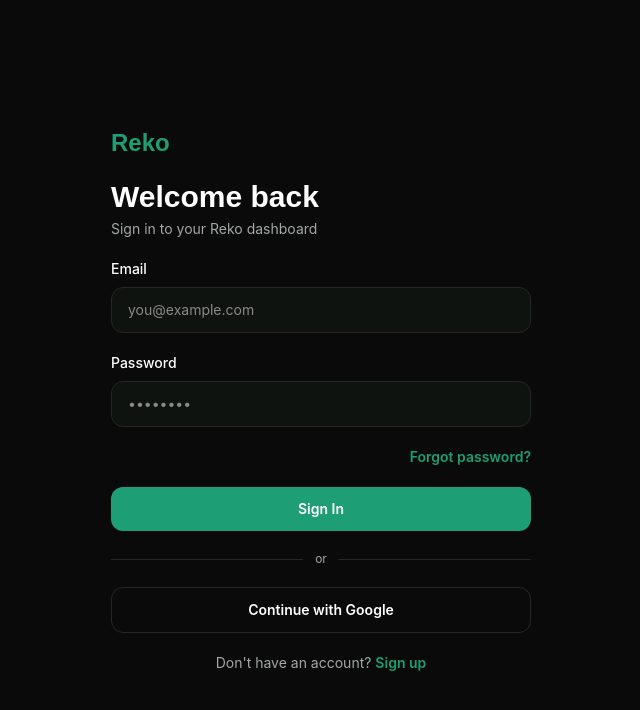
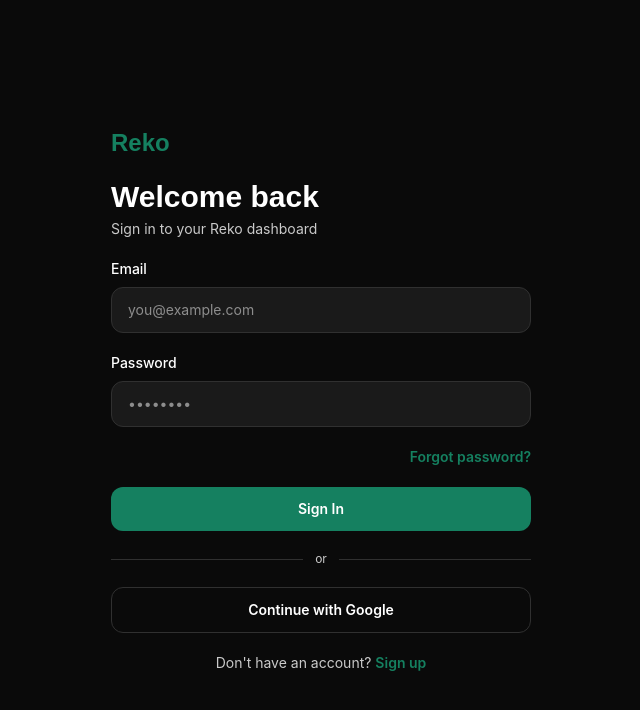
Before and after one commit to OBA-UI-CODE/product-sales, a Next.js app: page /login in a window 1280 px wide. Shown: the top 710 px of the page, without its empty margins (319-959 px from the left). Built offline with nearby package versions, Linux system fonts and the light colour scheme.

Commit message:
Fix: correct color tokens to exactly match Figma's Semantic/Primitive variables (was approximated from memory, now pulled from the actual file)

```diff
--- a/src/app/globals.css
+++ b/src/app/globals.css
@@ -6,17 +6,18 @@
 
 :root {
   --color-bg-canvas: #0a0a0a;
-  --color-bg-surface: #0f1310;
+  --color-bg-surface: #1a1a1a;
+  --color-bg-surface-raised: #303030;
   --color-text-primary: #ffffff;
-  --color-text-secondary: #a3a8a5;
-  --color-text-muted: #71766f;
-  --color-primary: #1d9e75;
-  --color-primary-hover: #0f6e56;
-  --color-border: #232823;
-  --color-danger: #f24444;
-  --color-danger-bg: #351212;
-  --color-success: #35cc8c;
-  --color-success-bg: #0f2a1e;
+  --color-text-secondary: #cacaca;
+  --color-text-muted: #616161;
+  --color-primary: #158060;
+  --color-primary-hover: #1d9e75;
+  --color-border: #303030;
+  --color-danger: #eb6767;
+  --color-danger-bg: #240000;
+  --color-success: #85d7be;
+  --color-success-bg: #062e24;
 }
 
 body {
```
